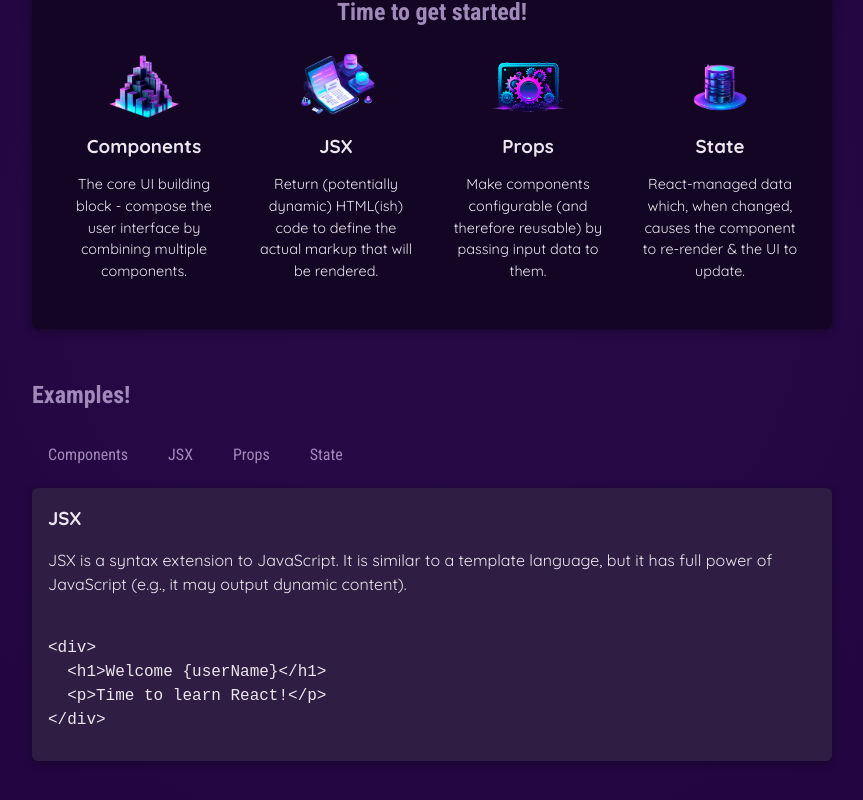
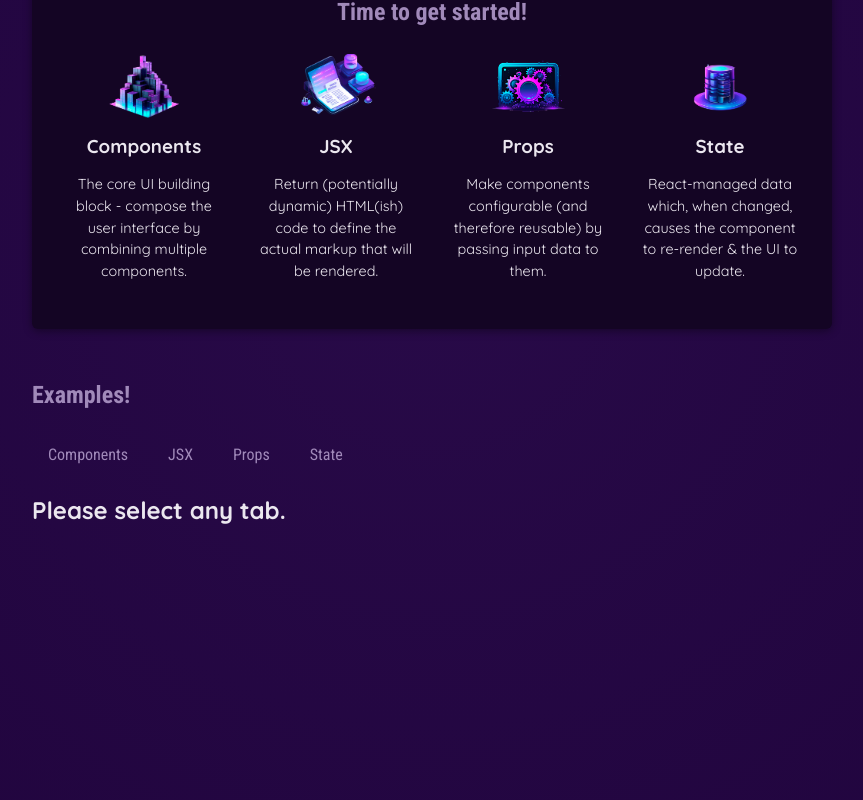
Before and after one commit to snapp1/31github, a React (Vite) app in the folder react-project/: page / in a window 1280 px wide. Shown: the part 370-1170 px from the top of the page, without its empty margins (208-1071 px from the left). Built offline with nearby package versions, Linux system fonts and the light colour scheme.

Commit message:
conditional content

```diff
--- a/react-project/src/App.jsx
+++ b/react-project/src/App.jsx
@@ -6,7 +6,20 @@ import { useState } from "react";
 import { EXAMPLES } from "./data.js";
 
 function App() {
-  const [val, setVal] = useState("jsx");
+  const [val, setVal] = useState();
+
+  var tabContent = (<h1>Please select any tab.</h1>)
+  if(val){
+    tabContent = (<div id="tab-content">
+    <h3>{EXAMPLES[val].title}</h3>
+    <p>{EXAMPLES[val].description}</p>
+    <pre>
+      <code>
+        {EXAMPLES[val].code}
+      </code>
+    </pre>
+  </div>);
+  }
 
   function clickHandler(type){
     setVal(type)
@@ -32,15 +45,7 @@ function App() {
             <TabButton clickHandler={() => clickHandler("props")}>Props</TabButton>
             <TabButton clickHandler={() => clickHandler("state")}>State</TabButton>
           </menu>
-          <div id="tab-content">
-            <h3>{EXAMPLES[val].title}</h3>
-            <p>{EXAMPLES[val].description}</p>
-            <pre>
-              <code>
-                {EXAMPLES[val].code}
-              </code>
-            </pre>
-          </div>
+          {tabContent}
         </section>
       </main>
     </div>
```
